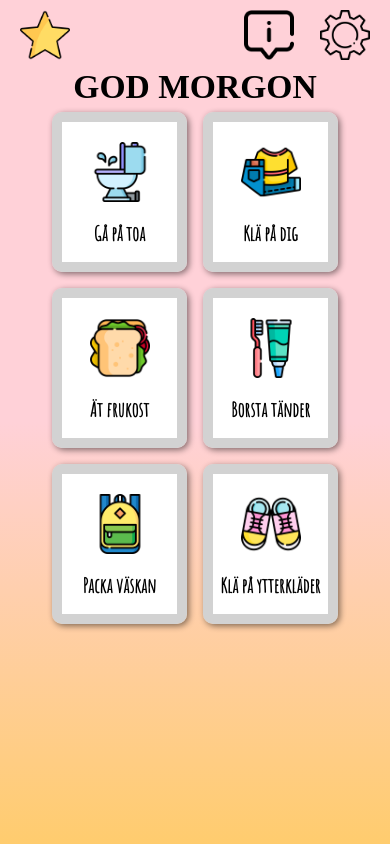
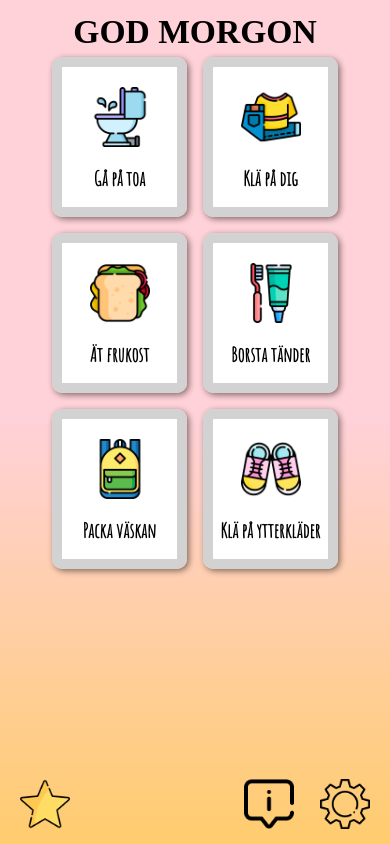
Before and after one commit to elinamren/kids-routine, a React (Create React App) app: page / in a window 390 px wide. Built offline with nearby package versions, Linux system fonts and the light colour scheme; a web font is replaced by a local one.

Commit message:
changed position of icons on mobile to bottom

```diff
--- a/src/App.css
+++ b/src/App.css
@@ -249,7 +249,7 @@ label {
 
 @media screen and (max-width: 650px) {
   .App {
-    padding: 70px 20px 5px;
+    padding: 15px 20px 5px;
   }
   h1 {
     font-size: 2.1rem;
@@ -275,20 +275,19 @@ label {
     width: 97vw;
   }
   #info-button {
-    top: 10px;
+    bottom: 10px;
     left: 43%;
+    top: auto;
   }
 
   #settings-button {
-    top: 10px;
+    bottom: 10px;
     right: 20px;
-    bottom: auto;
   }
 
   #star-button {
-    top: 10px;
+    bottom: 10px;
     left: 20px;
-    bottom: auto;
   }
   .icon-button img {
     height: 50px;
```
